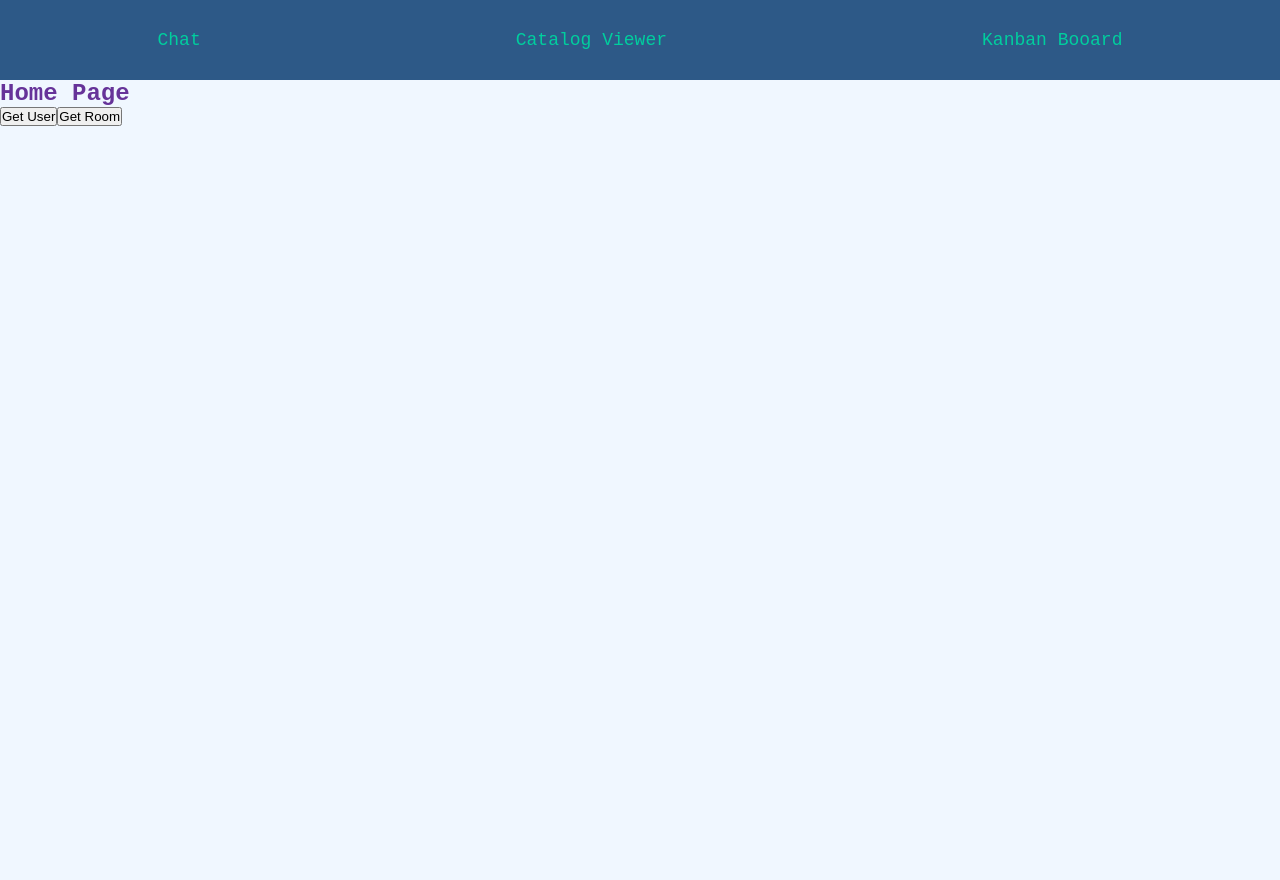
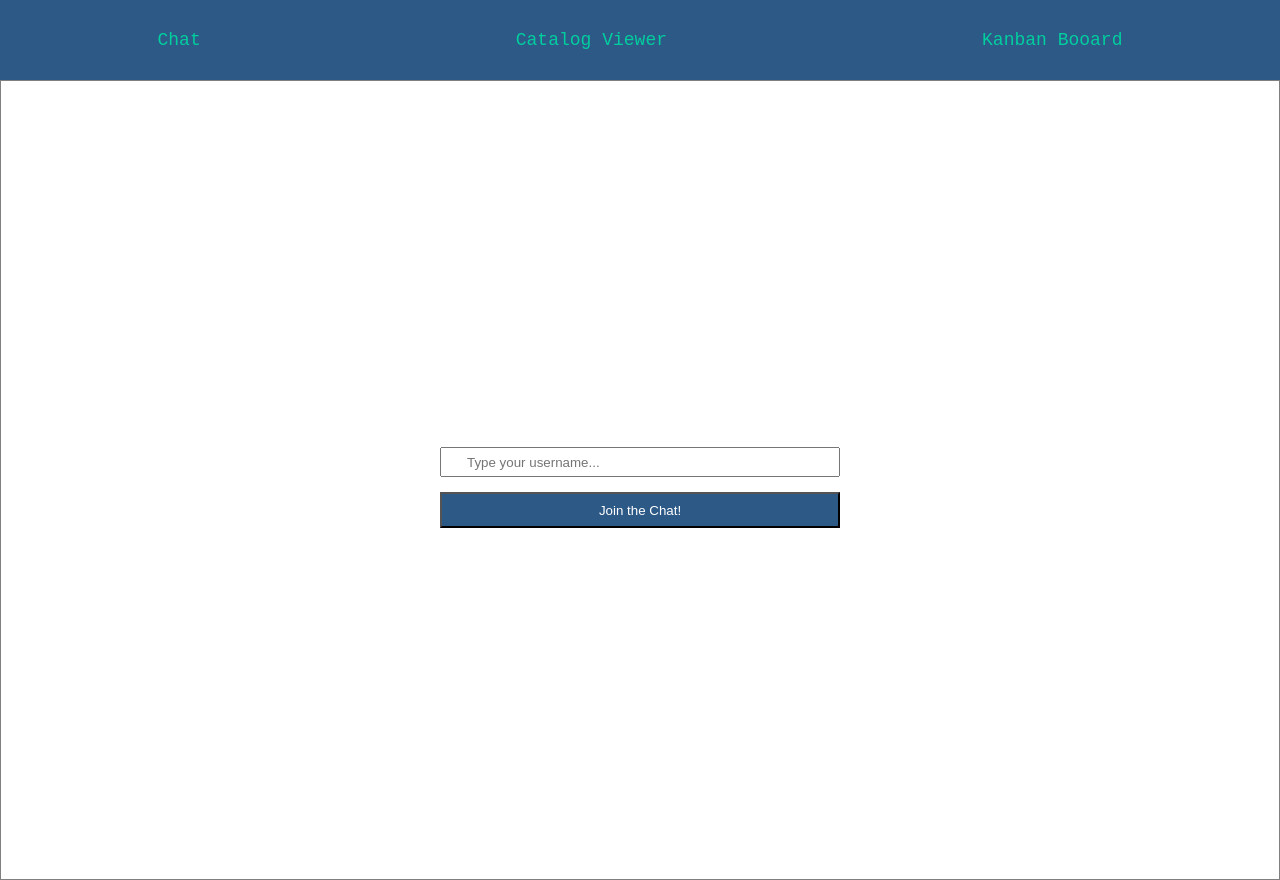
Before and after one commit to maurajoglekar/chat-2024, a React (Create React App) app: page / in a window 1280 px wide. Before the commit the page ends 800 px from the top, so only its background shows below. Built offline with nearby package versions, Linux system fonts and the light colour scheme; no server answers.

Commit message:
navigate to chat console

```diff
--- a/package.json
+++ b/package.json
@@ -14,6 +14,7 @@
     "react-dom": "^18.2.0",
     "react-icons": "^5.0.1",
     "react-redux": "^8.0.2",
+    "react-router": "^6.22.0",
     "react-router-dom": "^6.22.0",
     "react-scripts": "^5.0.1",
     "redux": "^4.2.0",
--- a/src/App.js
+++ b/src/App.js
@@ -3,9 +3,12 @@ import { useDispatch } from "react-redux";
 import { getUsersStart } from "./store/slices/userSlice";
 import { getRoomsStart } from "./store/slices/roomSlice";
 import { createAction } from "@reduxjs/toolkit";
+import { connect } from "react-redux";
+
 const getUserStart = createAction("user/getUserStart");
 const getRoomStart = createAction("room/getRoomStart");
-const App = () => {
+
+const App = ({ chat }) => {
   const dispatch = useDispatch();
   React.useEffect(() => {
     dispatch(getUsersStart());
@@ -19,6 +22,10 @@ const App = () => {
   const handleGetRoom = () => {
     dispatch(getRoomStart(1));
   };
+
+  console.log(`The rooms are: ${JSON.stringify(chat.rooms)}`);
+  console.log(`The room is: ${JSON.stringify(chat.room)}`);
+
   return (
     <div>
       <h1>Home Page</h1>
@@ -28,4 +35,9 @@ const App = () => {
   );
 };
 
-export default App;
+const mapStateToProps = ({ chat }) => {
+  return {
+    chat: chat || {},
+  };
+};
+export default connect(mapStateToProps, {})(App);
--- a/src/AppRouter.js
+++ b/src/AppRouter.js
@@ -1,12 +1,17 @@
 import React from "react";
 import { Route, Routes, BrowserRouter } from "react-router-dom";
-import App from "./App";
 import { Header } from "./Header";
 import { ThemeProvider } from "styled-components";
 import { GlobalStyles } from "./Globals.styled";
-// import ChatConsole from "./container/ChatConsole";
-// import Login from "./views/LoginForm";
+import LoginForm from "./components/chat/LoginForm";
+import ChatConsole from "./components/chat/ChatConsole";
+import styled from "styled-components";
 
+const ComponentsContainer = styled.div`
+  display: flex;
+  justify-content: top;
+  align-items: center;
+`;
 function AppRouter() {
   const theme = {
     colors: {
@@ -25,13 +30,14 @@ function AppRouter() {
       <ThemeProvider theme={theme}>
         <GlobalStyles />
         <Header />
-        <Routes>
-          <Route path="/" element={<App />} />
-          <Route path="/catalog-viewer" element={<h1>Catalog Viewer</h1>} />
-          <Route path="/kanban" element={<h1>Kanban Dashboard</h1>} />
-          {/* <Route exact component={Login} path="/" />
-      <Route component={ChatConsole} path="/chat/:userName" /> */}
-        </Routes>
+        <ComponentsContainer>
+          <Routes>
+            <Route path="/" element={<LoginForm />} />
+            <Route path="/chat/:userName" element={<ChatConsole />} />
+            <Route path="/catalog-viewer" element={<h1>Catalog Viewer</h1>} />
+            <Route path="/kanban" element={<h1>Kanban Dashboard</h1>} />
+          </Routes>
+        </ComponentsContainer>
       </ThemeProvider>
     </BrowserRouter>
   );
--- /dev/null
+++ b/src/components/chat/ChatConsole.js
@@ -0,0 +1,9 @@
+import { useParams } from "react-router";
+
+const ChatConsole = () => {
+  const { userName } = useParams();
+
+  return <h1>Hello {userName}</h1>;
+};
+
+export default ChatConsole;
--- /dev/null
+++ b/src/components/chat/LoginForm.js
@@ -0,0 +1,62 @@
+import styled from "styled-components";
+import React, { useState } from "react";
+import { useNavigate } from "react-router-dom";
+
+const StyledLoginForm = styled.form`
+  background-color: #fff;
+  height: 100vh;
+  width: 100%;
+  display: flex;
+  flex-direction: column;
+  align-items: center;
+  justify-content: center;
+  font-size: calc(10px + 2vmin);
+  border: 1px solid gray;
+
+  input {
+    width: 400px;
+    height: 30px;
+    margin-top: 15px;
+    padding: 0 25px;
+    color: gray;
+  }
+
+  button {
+    width: 400px;
+    height: 36px;
+    margin-top: 15px;
+    background-color: ${({ theme }) => theme.colors.lightNavyBlue};
+    color: #fff;
+    padding: 0 30px;
+  }
+`;
+
+const LoginForm = () => {
+  const [userName, setUserName] = useState("");
+  const navigate = useNavigate();
+
+  const handleSubmit = (e) => {
+    e.preventDefault();
+    if (userName.length > 0) {
+      navigate(`chat/${userName}`);
+    }
+  };
+
+  return (
+    <StyledLoginForm onSubmit={handleSubmit}>
+      <input
+        id="user-name"
+        name="userName"
+        value={userName}
+        onChange={(e) => {
+          setUserName(e.target.value);
+        }}
+        placeholder="Type your username..."
+        type="text"
+      />
+      <button type="submit">Join the Chat!</button>
+    </StyledLoginForm>
+  );
+};
+
+export default LoginForm;
--- a/src/store/rootReducer.js
+++ b/src/store/rootReducer.js
@@ -3,7 +3,7 @@ import userReducer from "./slices/userSlice";
 import roomReducer from "./slices/roomSlice";
 const rootReducer = combineReducers({
   user: userReducer,
-  room: roomReducer,
+  chat: roomReducer,
 });
 
 export default rootReducer;
```
Also changed, not shown: 2 other files (tests, documents, lock files or other folders).
